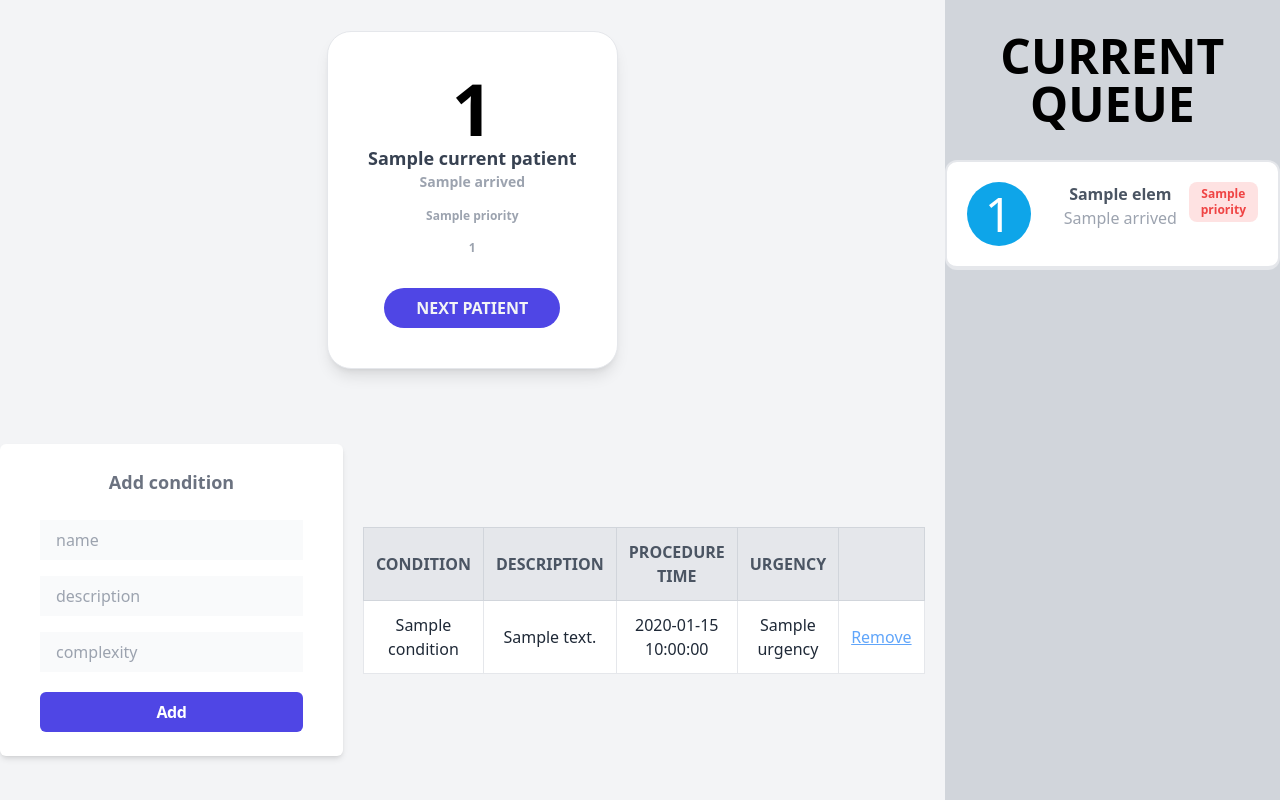
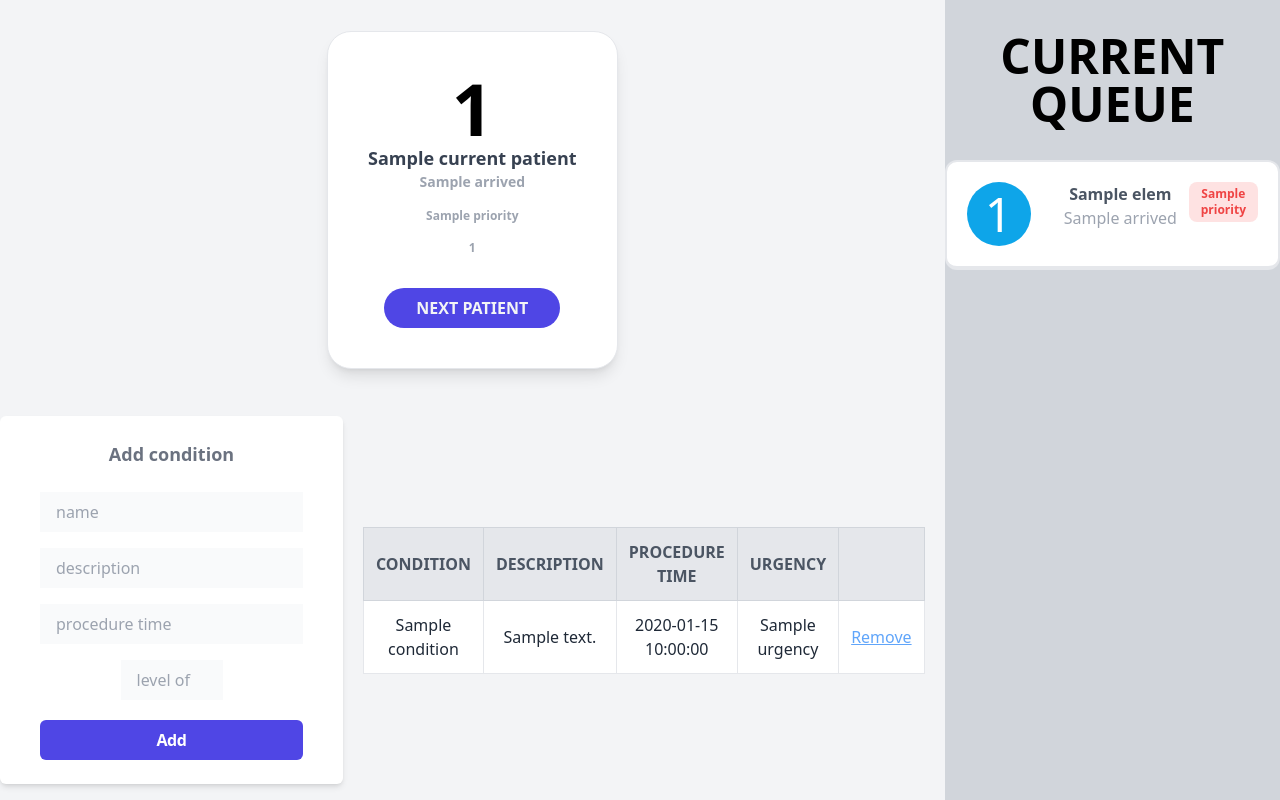
Before and after one commit to 1orange/queue-system-api, a Flask app: template smart_queue/apps/dashboard/templates/base.html in a window 1280 px wide. Run offline with Flask 2, Linux system fonts and the light colour scheme; the template is opened without the code that fills it: most values are stand-ins (such as "Sample title", 1, 10 or a date in 2020); style sheets or scripts are compiled from the project's sources; parts of the project's set-up code (start-up, migrations or seed data) failed here and were passed over.

Commit message:
fix: html form

```diff
--- a/smart_queue/apps/dashboard/templates/base.html
+++ b/smart_queue/apps/dashboard/templates/base.html
@@ -78,7 +78,12 @@
                                     </div>
 
                                     <div class="w-full">
-                                        <input name="complexity" type="number" min="1" placeholder="complexity"
+                                        <input name="burst_time" type="number" min="1" placeholder="procedure time"
+                                            class="px-4 py-2 bg-gray-50" required/>
+                                    </div>
+
+                                    <div class="w-full">
+                                        <input name="urgency" type="number" min="1" max="3" placeholder="level of urgency"
                                             class="px-4 py-2 bg-gray-50" required/>
                                     </div>
 
```
